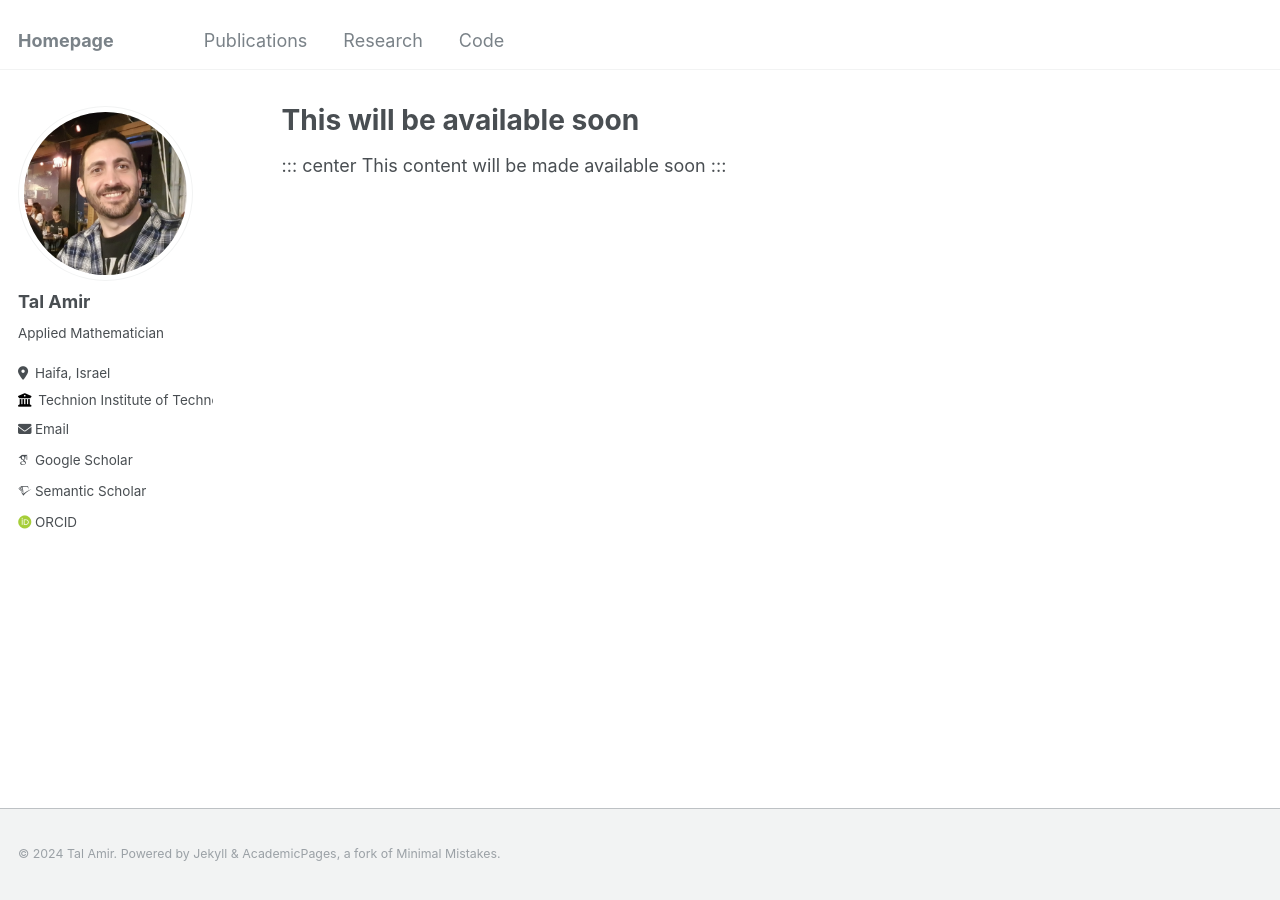
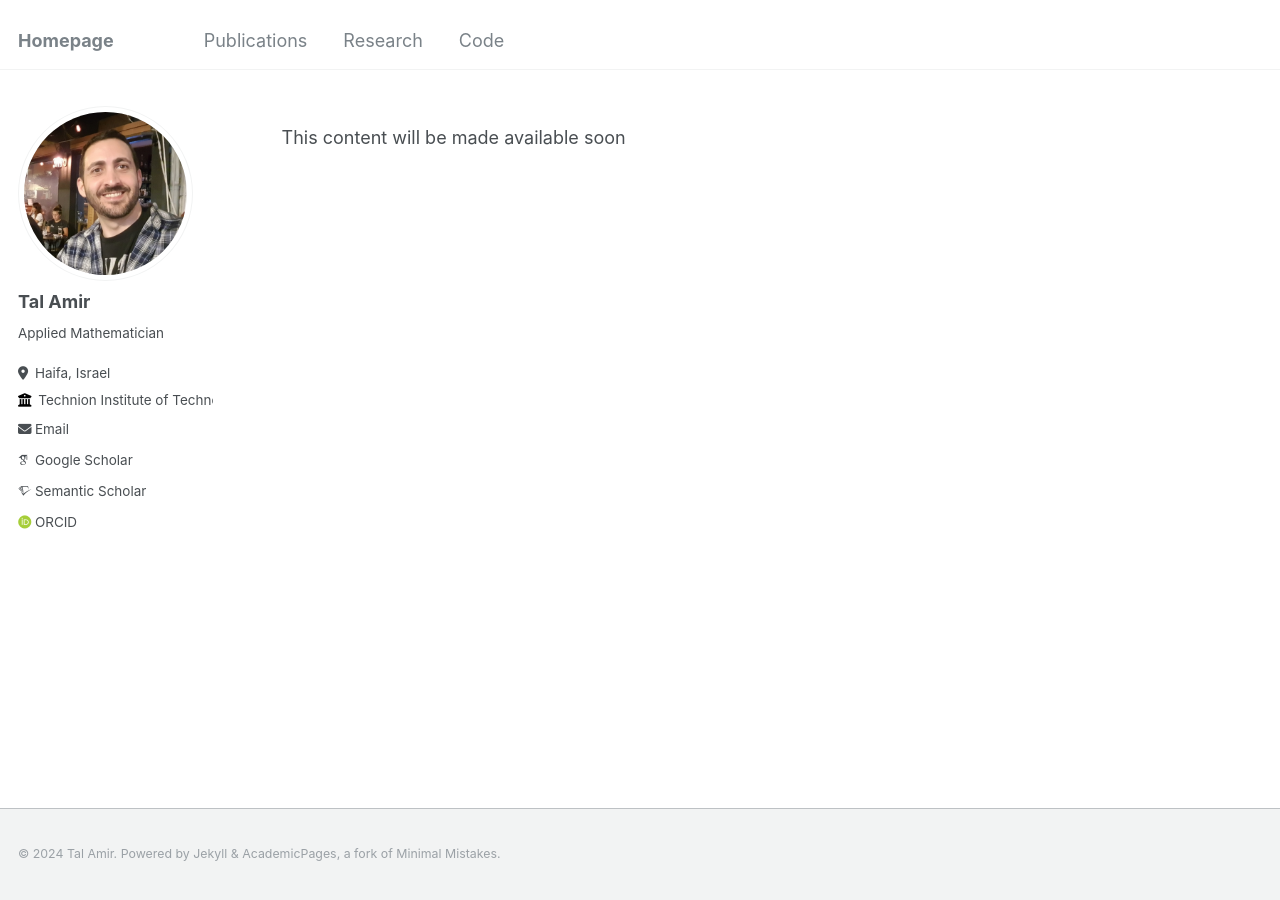
Before and after one commit to tal-amir/tal-amir.github.io, a Jekyll site: the page built from _pages/soon.md, in a window 1280 px wide. Built offline with Jekyll 4.4.1, drawn with Linux system fonts in a browser that asks for light colours; some web fonts are replaced.

Commit message:
Update soon.md

```diff
--- a/_pages/soon.md
+++ b/_pages/soon.md
@@ -1,12 +1,10 @@
 ---
 layout: archive
-title: "This will be available soon"
+title: " "
 permalink: /soon/
 author_profile: true
 ---
 
 {% include base_path %}
 
-::: center
 This content will be made available soon
-:::
```
